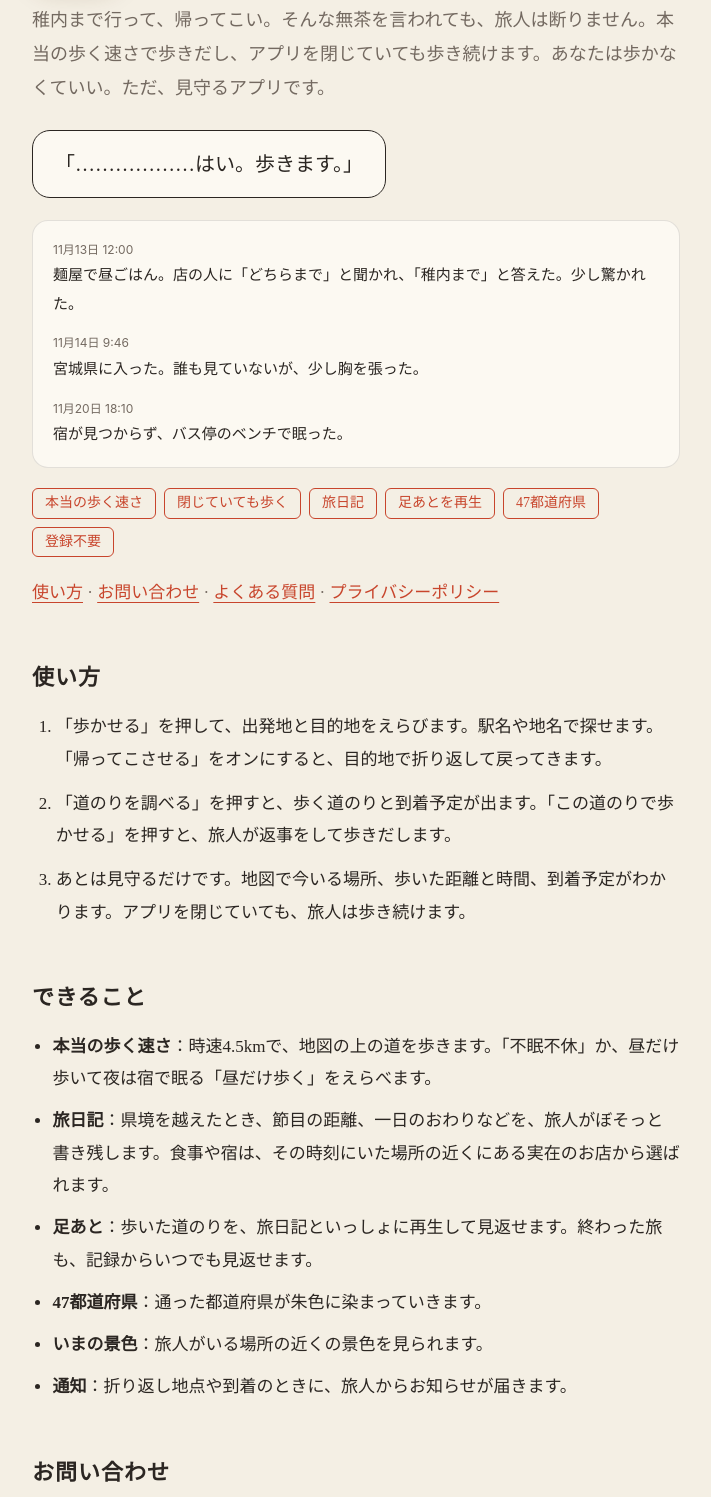
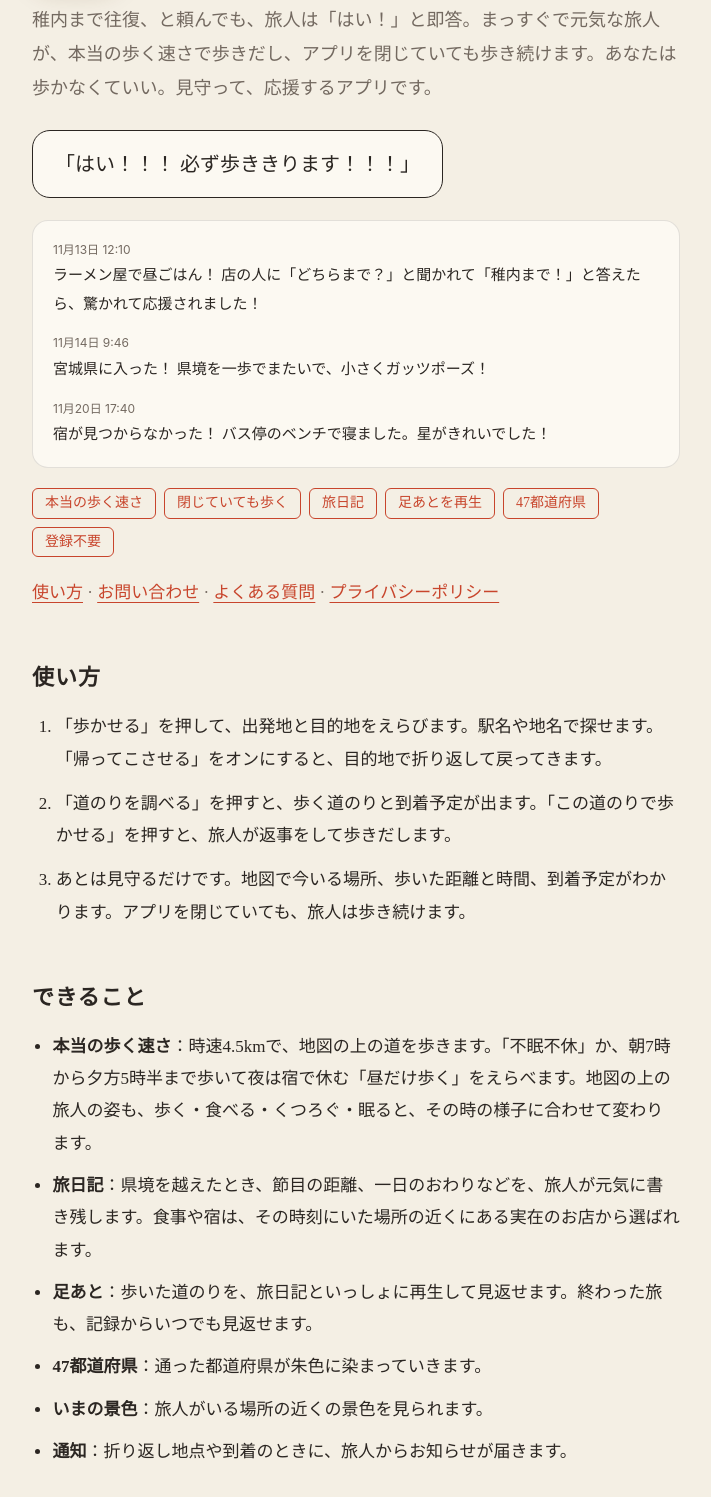
Before and after one commit to tajimaru1209/haiarukimasu-site, a plain HTML site: page index.html in a window 1280 px wide. Shown: the part 155-1652 px from the top of the page, without its empty margins (284-995 px from the left). Drawn offline with Linux system fonts and the light colour scheme.

Commit message:
Update copy for the new cheerful traveler

```diff
--- a/index.html
+++ b/index.html
@@ -4,7 +4,7 @@
 <meta charset="UTF-8" />
 <meta name="viewport" content="width=device-width, initial-scale=1.0" />
 <title>はい、歩きます。 - サポート・プライバシーポリシー</title>
-<meta name="description" content="どんな無茶な行き先を言われても、断らずに本当の歩く速さで歩いていく旅人を見守るアプリ「はい、歩きます。」のサポートとプライバシーポリシー。" />
+<meta name="description" content="どんな行き先を頼んでも「はい！」と即答して、本当の歩く速さで元気に歩いていく旅人を見守るアプリ「はい、歩きます。」のサポートとプライバシーポリシー。" />
 <meta name="theme-color" content="#F4EFE4" />
 <link rel="icon" href="icon.png" />
 <link rel="stylesheet" href="style.css" />
@@ -18,12 +18,12 @@
       <h1>はい、歩きます。</h1>
     </div>
   </div>
-  <p class="lead">稚内まで行って、帰ってこい。そんな無茶を言われても、旅人は断りません。本当の歩く速さで歩きだし、アプリを閉じていても歩き続けます。あなたは歩かなくていい。ただ、見守るアプリです。</p>
-  <p class="reply">「………………はい。歩きます。」</p>
+  <p class="lead">稚内まで往復、と頼んでも、旅人は「はい！」と即答。まっすぐで元気な旅人が、本当の歩く速さで歩きだし、アプリを閉じていても歩き続けます。あなたは歩かなくていい。見守って、応援するアプリです。</p>
+  <p class="reply">「はい！！！ 必ず歩ききります！！！」</p>
   <div class="diary">
-    <p><time>11月13日 12:00</time>麺屋で昼ごはん。店の人に「どちらまで」と聞かれ、「稚内まで」と答えた。少し驚かれた。</p>
-    <p><time>11月14日 9:46</time>宮城県に入った。誰も見ていないが、少し胸を張った。</p>
-    <p><time>11月20日 18:10</time>宿が見つからず、バス停のベンチで眠った。</p>
+    <p><time>11月13日 12:10</time>ラーメン屋で昼ごはん！ 店の人に「どちらまで？」と聞かれて「稚内まで！」と答えたら、驚かれて応援されました！</p>
+    <p><time>11月14日 9:46</time>宮城県に入った！ 県境を一歩でまたいで、小さくガッツポーズ！</p>
+    <p><time>11月20日 17:40</time>宿が見つからなかった！ バス停のベンチで寝ました。星がきれいでした！</p>
   </div>
   <div class="badges">
     <span>本当の歩く速さ</span><span>閉じていても歩く</span><span>旅日記</span><span>足あとを再生</span><span>47都道府県</span><span>登録不要</span>
@@ -39,8 +39,8 @@
 
   <h2>できること</h2>
   <ul class="features">
-    <li><strong>本当の歩く速さ</strong>：時速4.5kmで、地図の上の道を歩きます。「不眠不休」か、昼だけ歩いて夜は宿で眠る「昼だけ歩く」をえらべます。</li>
-    <li><strong>旅日記</strong>：県境を越えたとき、節目の距離、一日のおわりなどを、旅人がぼそっと書き残します。食事や宿は、その時刻にいた場所の近くにある実在のお店から選ばれます。</li>
+    <li><strong>本当の歩く速さ</strong>：時速4.5kmで、地図の上の道を歩きます。「不眠不休」か、朝7時から夕方5時半まで歩いて夜は宿で休む「昼だけ歩く」をえらべます。地図の上の旅人の姿も、歩く・食べる・くつろぐ・眠ると、その時の様子に合わせて変わります。</li>
+    <li><strong>旅日記</strong>：県境を越えたとき、節目の距離、一日のおわりなどを、旅人が元気に書き残します。食事や宿は、その時刻にいた場所の近くにある実在のお店から選ばれます。</li>
     <li><strong>足あと</strong>：歩いた道のりを、旅日記といっしょに再生して見返せます。終わった旅も、記録からいつでも見返せます。</li>
     <li><strong>47都道府県</strong>：通った都道府県が朱色に染まっていきます。</li>
     <li><strong>いまの景色</strong>：旅人がいる場所の近くの景色を見られます。</li>
@@ -61,11 +61,11 @@
     <p><strong>アプリを閉じても進みますか？</strong><br />
     進みます。旅人の位置は出発した時刻と歩く速さから決まるので、iPhoneの電源を切っていても、次に開いたときには先まで進んでいます。</p>
     <p><strong>海はどうやって渡るのですか？</strong><br />
-    歩ける道がある区間は歩く道を、ない区間は一般道（フェリーを含むことがあります）を進みます。それでも道が見つからないときは、まっすぐ進みます。言われたので。</p>
+    歩ける道がある区間は歩く道を、ない区間は一般道（フェリーを含むことがあります）を進みます。それでも道が見つからないときは、まっすぐ進みます。気合いで。</p>
     <p><strong>どこまで歩かせられますか？</strong><br />
-    地図で選べる場所なら、どこへでも歩きます。遠いほど、返事までの間が長くなります。</p>
+    地図で選べる場所なら、どこへでも歩きます。遠いほど、返事に気合いが入ります。</p>
     <p><strong>旅人を休ませたいです。</strong><br />
-    「ひと休み」を押すと、その場で休みます。「歩きだす」を押すと、また歩きます。右上の「…」から、旅を終わらせて帰らせることもできます。</p>
+    「ひと休み」を押すと、その場で休みます。旅人パスがあれば、「昼だけ歩く」の出発・到着の時刻も決められます。「歩きだす」を押すと、また歩きます。右上の「…」から、旅を終わらせて帰らせることもできます。</p>
     <p><strong>旅日記のお店は本当にありますか？</strong><br />
     Appleのマップに載っている、その場所の近くのお店から選んでいます。営業時間や、実際に営業しているかどうかまでは確かめていません。旅人が本当に食べたわけではないので、ご了承ください。</p>
     <p><strong>旅人パスを買ったのに使えません。</strong><br />
```
